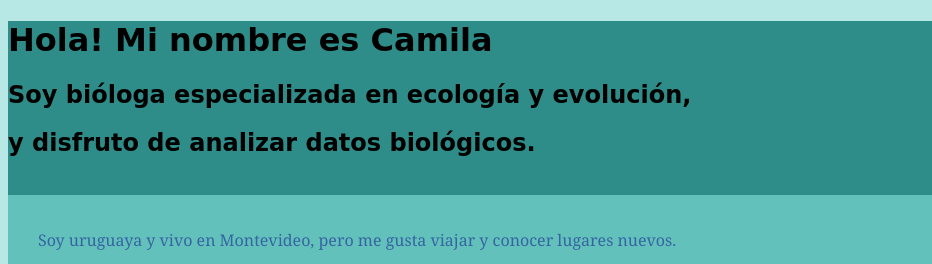
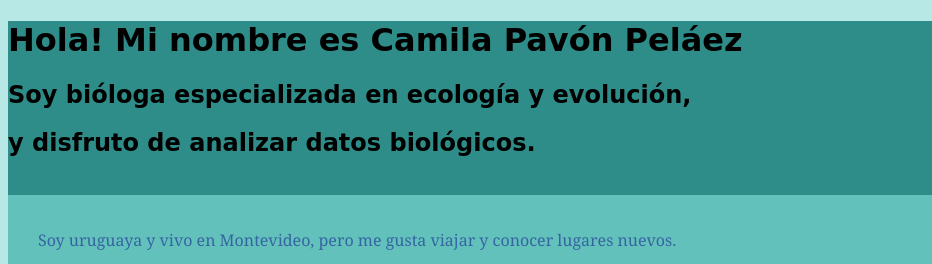
Before and after one commit to CamilaPavonPelaez/CamilaPavonPelaez.github.io, a plain HTML site: page index.html in a window 1280 px wide. Shown: the top 264 px of the page, 0-932 px from the left. Drawn offline with Linux system fonts and the light colour scheme.

Commit message:
Update index.html

```diff
--- a/index.html
+++ b/index.html
@@ -10,7 +10,7 @@
 
 <body>
 <div id="intro">
-<h1> Hola! Mi nombre es Camila <img src="TrabajoCampo.jpg" alt="Trabajo de campo" height="400" style="float:right"> </h1>
+<h1> Hola! Mi nombre es Camila Pavón Peláez <img src="TrabajoCampo.jpg" alt="Trabajo de campo" height="400" style="float:right"> </h1>
 <h2> Soy bióloga especializada en ecología y evolución, </h2>
 <h2> y disfruto de analizar datos biológicos. </h2>
 <br>
```
